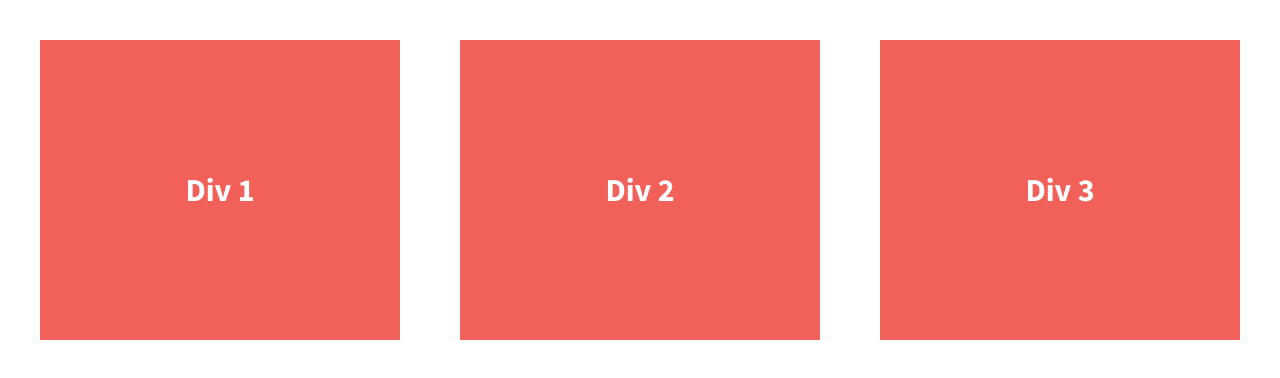
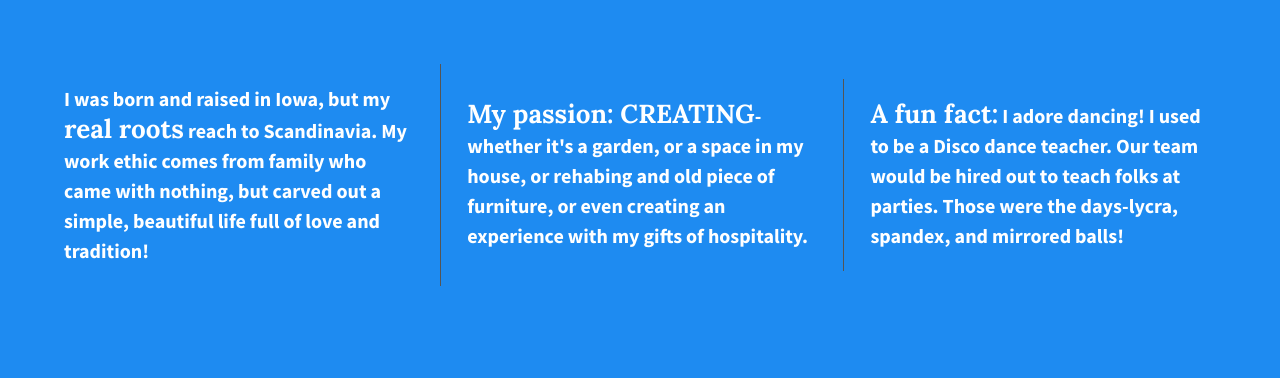
Before and after one commit to CathleenSmythe/07-divs-flexbox, a plain HTML site: page index.html in a window 1280 px wide. Drawn offline with nearby package versions, Linux system fonts and the light colour scheme.

Commit message:
Next lesson

```diff
--- a/css/main.css
+++ b/css/main.css
@@ -97,35 +97,44 @@ textarea {
 
 
 html {
-  background-color: #fff;
+  background-color: rgb(30, 139, 241);
   height: 100%;
+  width: 100%;
+
 }
 
 body {
   font-family: 'Source Sans Pro', sans-serif;
+  font-weight: 700;
   padding: 2em;
-  font-size: 1.25em;
   height: 100%;
+  color: #fff;
 }
 
 .wrapper {
   /*add display:flex and set justify-content to space-between*/
-  font-weight: 700;
+  flex-flow: row wrap;
   display: flex;
   justify-content: space-between;
+  padding: 2em;
+  align-items: center;
 }
 
 .div-1, .div-2, .div-3 {
   /*give the divs a width of 30%, add display:flex, set justify-content and align-items to center*/
   color: #fff;
-  line-height: 1.5em;
-  font-size: 1.6em;
-  background-color: #f16059;
-  height: 300px;
   width: 30%;
   display: flex;
   justify-content: center;
   align-items: center;
+  line-height: 1.5em;
+  font-size: 1.25em;
+  height: auto;
+
+}
+.wrapper span {
+    font-family: 'Lora', sans-serif;
+    font-size: 1.3em;
 }
 
 
@@ -211,6 +220,16 @@ body {
    Modify as content requires.
    ========================================================================== */
 
+@media all and (min-width: 1200px) {
+    .div-1, .div-2, .div-3 {
+      flex-basis: 30%;
+    }
+
+    .div-1, .div-2 {
+      border-right: 1px solid #555;
+      padding-right: 30px;
+    }
+}
 @media print,
        (-webkit-min-device-pixel-ratio: 1.25),
        (min-resolution: 1.25dppx),
--- a/index.html
+++ b/index.html
@@ -23,13 +23,16 @@
 
         <section class="wrapper">
             <div class="div-1">
-                Div 1
+                <p>I was born and raised in Iowa, but my <span>real roots</span> reach to Scandinavia. My work ethic comes from family who came with nothing, but carved out a simple, beautiful life full of love and tradition!</p>
+
             </div>
             <div class="div-2">
-                Div 2
+                <p><span>My passion: CREATING</span>-whether it's a garden, or a space in my house, or rehabing and old piece of furniture, or even creating an experience with my gifts of hospitality.</p>
+
             </div>
             <div class="div-3">
-                Div 3
+                <p><span>A fun fact:</span> I adore dancing! I used to be a Disco dance teacher. Our team would be hired out to teach folks at parties. Those were the days-lycra, spandex, and mirrored balls!</p>
+
             </div>
         </section>
 
```
